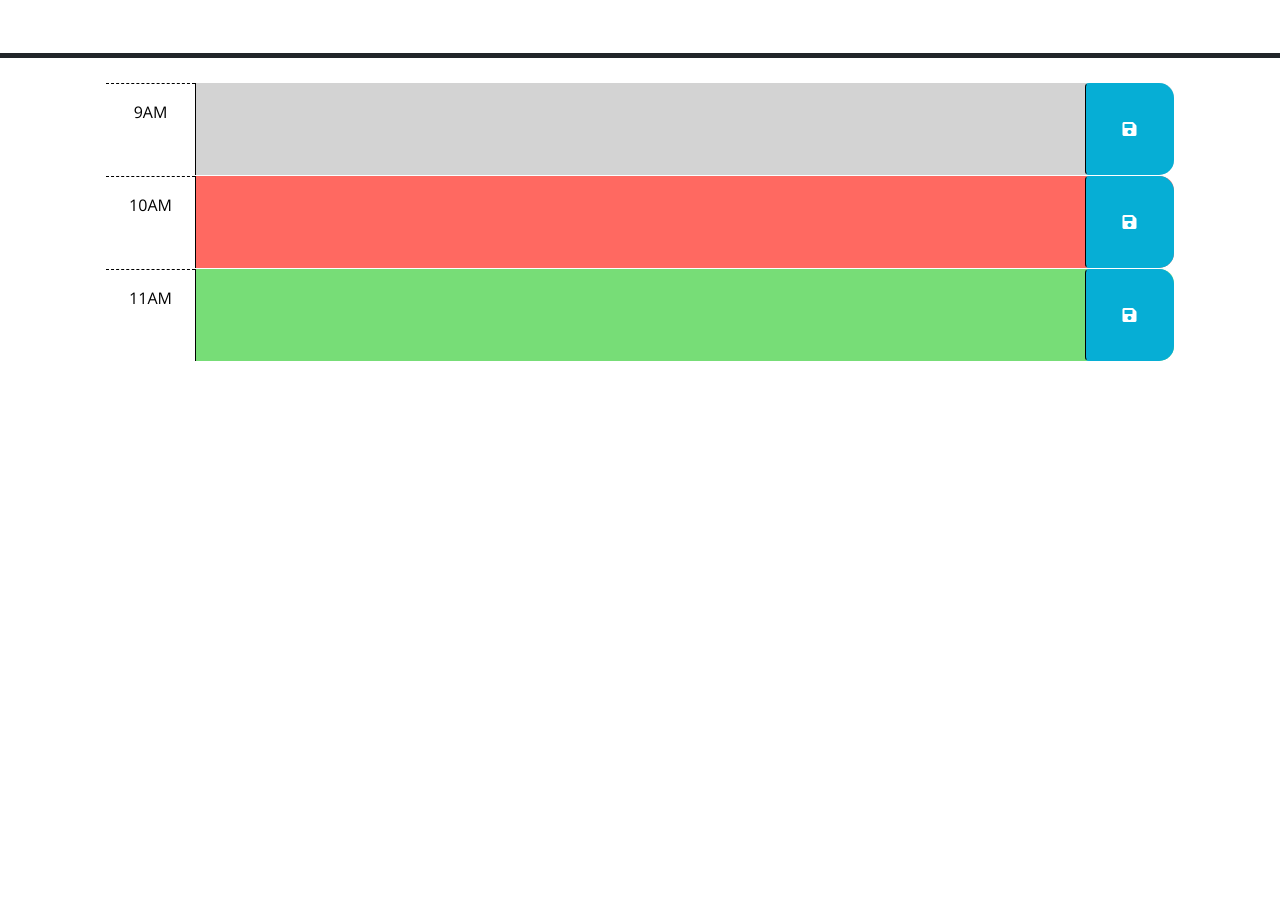
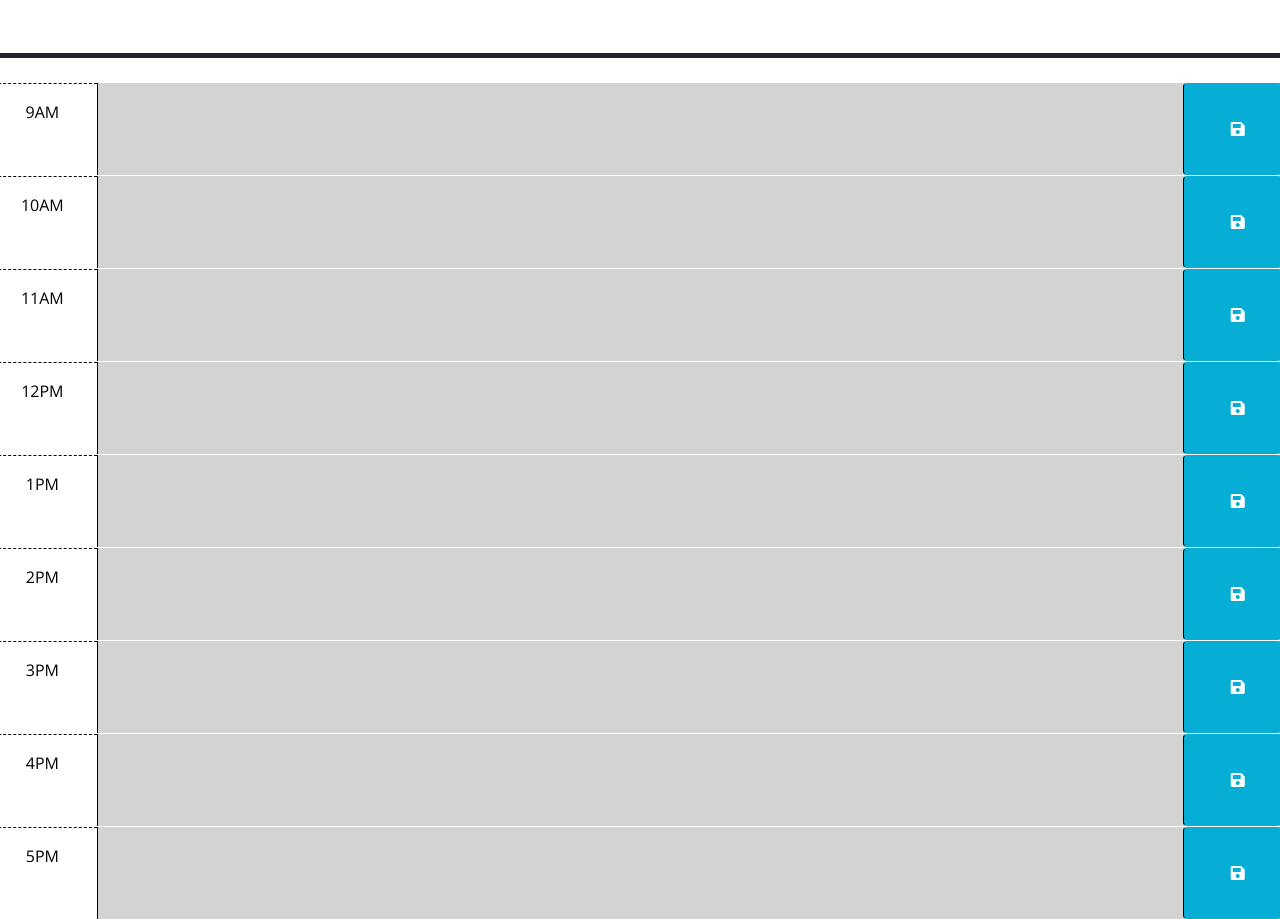
Before and after one commit to Ibigelow92/bigelow-calendar-application, a plain HTML site: page index.html in a window 1280 px wide. Shown: the part 220-1139 px from the top of the page. Before the commit the page ends 800 px from the top, so only its background shows below. Drawn offline with nearby package versions, Linux system fonts and the light colour scheme.

Commit message:
Attempted save button

```diff
--- a/index.html
+++ b/index.html
@@ -1,3 +1,6 @@
+<!-- Something about the HTML breaks it.
+Gotta find the source, line by line -->
+
 <!DOCTYPE html>
 <html lang="en">
   <head>
@@ -23,13 +26,99 @@
   </head>
 
   <body>
-    <!-- Styled with bootstrap -->
+
+
     <header class="p-5 mb-4 border-5 border-bottom border-dark text-center">
       <h1 class="display-3">Work Day Scheduler</h1>
       <p class="lead">A simple calendar app for scheduling your work day</p>
       <p id="currentDay" class="lead"></p>
     </header>
-    <div class="container-lg px-5">
+    <!-- It's somewhere in here -->
+    <div class="container-lg px-5" id="container"></div>
+
+    <div id="hour-9" class="row time-block past">
+      <div class="col-2 col-md-1 hour text-center py-3">9AM</div>
+      <textarea class="col-8 col-md-10 event" rows="3"> </textarea>
+      <button class="btn saveBtn col-2 col-md-1" aria-label="save">
+        <i class="fas fa-save" aria-hidden="true"></i>
+      </button>
+    </div>
+
+    <div id="hour-10" class="row time-block past">
+      <div class="col-2 col-md-1 hour text-center py-3">10AM</div>
+      <textarea class="col-8 col-md-10 event" rows="3"> </textarea>
+      <button class="btn saveBtn col-2 col-md-1" aria-label="save">
+        <i class="fas fa-save" aria-hidden="true"></i>
+      </button>
+    </div>
+
+    <div id="hour-11" class="row time-block past">
+      <div class="col-2 col-md-1 hour text-center py-3">11AM</div>
+      <textarea class="col-8 col-md-10 event" rows="3"> </textarea>
+      <button class="btn saveBtn col-2 col-md-1" aria-label="save">
+        <i class="fas fa-save" aria-hidden="true"></i>
+      </button>
+    </div>
+
+    <div id="hour-12" class="row time-block past">
+      <div class="col-2 col-md-1 hour text-center py-3">12PM</div>
+      <textarea class="col-8 col-md-10 event" rows="3"> </textarea>
+      <button class="btn saveBtn col-2 col-md-1" aria-label="save">
+        <i class="fas fa-save" aria-hidden="true"></i>
+      </button>
+    </div>
+
+    <div id="hour-13" class="row time-block past">
+      <div class="col-2 col-md-1 hour text-center py-3">1PM</div>
+      <textarea class="col-8 col-md-10 event" rows="3"> </textarea>
+      <button class="btn saveBtn col-2 col-md-1" aria-label="save">
+        <i class="fas fa-save" aria-hidden="true"></i>
+      </button>
+    </div>
+
+    <div id="hour-14" class="row time-block past">
+      <div class="col-2 col-md-1 hour text-center py-3">2PM</div>
+      <textarea class="col-8 col-md-10 event" rows="3"> </textarea>
+      <button class="btn saveBtn col-2 col-md-1" aria-label="save">
+        <i class="fas fa-save" aria-hidden="true"></i>
+      </button>
+    </div>
+
+    <div id="hour-15" class="row time-block past">
+      <div class="col-2 col-md-1 hour text-center py-3">3PM</div>
+      <textarea class="col-8 col-md-10 event" rows="3"> </textarea>
+      <button class="btn saveBtn col-2 col-md-1" aria-label="save">
+        <i class="fas fa-save" aria-hidden="true"></i>
+      </button>
+    </div>
+
+    <div id="hour-16" class="row time-block past">
+      <div class="col-2 col-md-1 hour text-center py-3">4PM</div>
+      <textarea class="col-8 col-md-10 event" rows="3"> </textarea>
+      <button class="btn saveBtn col-2 col-md-1" aria-label="save">
+        <i class="fas fa-save" aria-hidden="true"></i>
+      </button>
+    </div>
+
+    <div id="hour-17" class="row time-block past">
+      <div class="col-2 col-md-1 hour text-center py-3">5PM</div>
+      <textarea class="col-8 col-md-10 event" rows="3"> </textarea>
+      <button class="btn saveBtn col-2 col-md-1" aria-label="save">
+        <i class="fas fa-save" aria-hidden="true"></i>
+      </button>
+    </div>
+
+    <script src="https://code.jquery.com/jquery-3.4.1.min.js"></script>
+    <!--  -->
+    <script
+      src="https://cdn.jsdelivr.net/npm/dayjs@1.11.3/dayjs.min.js"
+      integrity="sha256-iu/zLUB+QgISXBLCW/mcDi/rnf4m4uEDO0wauy76x7U="
+      crossorigin="anonymous"
+    ></script>
+    <script src="script.js"></script>
+  </body>
+</html>
+
  <!-- Use class for "past", "present", and "future" to apply styles to the
         time-block divs accordingly. The javascript will need to do this by
         adding/removing these classes on each div by comparing the hour in the
@@ -40,9 +129,8 @@
         code is implemented.
         -->
 
-      <!-- Don't think I actually need these. Gonna comment them out for now -->
-
-      <!-- Example of a past time block. The "past" class adds a gray background color. -->
+<!--
+ Example of a past time block. The "past" class adds a gray background color.
  <div id="hour-9" class="row time-block past">
   <div class="col-2 col-md-1 hour text-center py-3">9AM</div>
   <textarea class="col-8 col-md-10 description" rows="3"> </textarea>
@@ -51,7 +139,7 @@
   </button>
 </div>
 
-      <!-- Example of a a present time block. The "present" class adds a red background color. -->
+ Example of a a present time block. The "present" class adds a red background color.
 <div id="hour-10" class="row time-block present">
   <div class="col-2 col-md-1 hour text-center py-3">10AM</div>
   <textarea class="col-8 col-md-10 description" rows="3"> </textarea>
@@ -60,7 +148,7 @@
   </button>
 </div>
 
-      <!-- Example of a future time block. The "future" class adds a green background color. -->
+ Example of a future time block. The "future" class adds a green background color.
 <div id="hour-11" class="row time-block future">
   <div class="col-2 col-md-1 hour text-center py-3">11AM</div>
   <textarea class="col-8 col-md-10 description" rows="3"> </textarea>
@@ -68,16 +156,4 @@
     <i class="fas fa-save" aria-hidden="true"></i>
   </button>
 </div>
-
-    <!-- Links to Jquery -->
-    <script src="https://code.jquery.com/jquery-3.4.1.min.js"></script>
-    <!-- Links to the Day.js library -->
-    <script
-      src="https://cdn.jsdelivr.net/npm/dayjs@1.11.3/dayjs.min.js"
-      integrity="sha256-iu/zLUB+QgISXBLCW/mcDi/rnf4m4uEDO0wauy76x7U="
-      crossorigin="anonymous"
-    ></script>
-
-    <script src="script.js"></script>
-  </body>
-</html>
+-->
--- a/script.js
+++ b/script.js
@@ -22,7 +22,10 @@
   // TODO: Add code to display the current date in the header of the page.
 // });
 
+//Creating variables for DOM elements
+var planDisplayEl = $('.plan'); /*Gotta link this to the textbox somehow*/
 
+//Displays today's date
 window.onload = function() {
   const now = dayjs();
   displayTodaysDate(now);
@@ -32,3 +35,24 @@ function displayTodaysDate(now) {
   document.getElementById('currentDay')
     .textContent = now.format('dddd, MMMM D');
 }
+//
+
+//Takes events from storage, parses them, displays them
+function readPlansFromStorage() {
+  var plans = localStorage.getItem('plans');
+  if (plans) {
+    plans = JSON.parse(plans);
+  } else {
+    plans = [];
+  }
+  return plans;
+}
+
+//Trying to get the save button working
+document.getElementsByClassName(".saveBtn").addEventListener("click", savePlansToStorage);
+
+function savePlansToStorage(plans) {
+  localStorage.setItem('plans', JSON.stringify(plans));
+}
+
+//To do still: There needs to be some way to use the text content of plans
```
Lines whose indentation alone changed are shown as unchanged.
